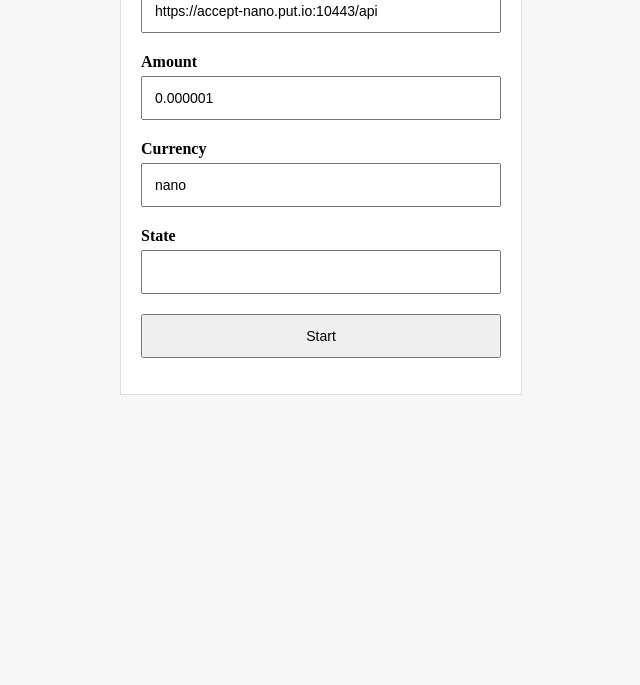
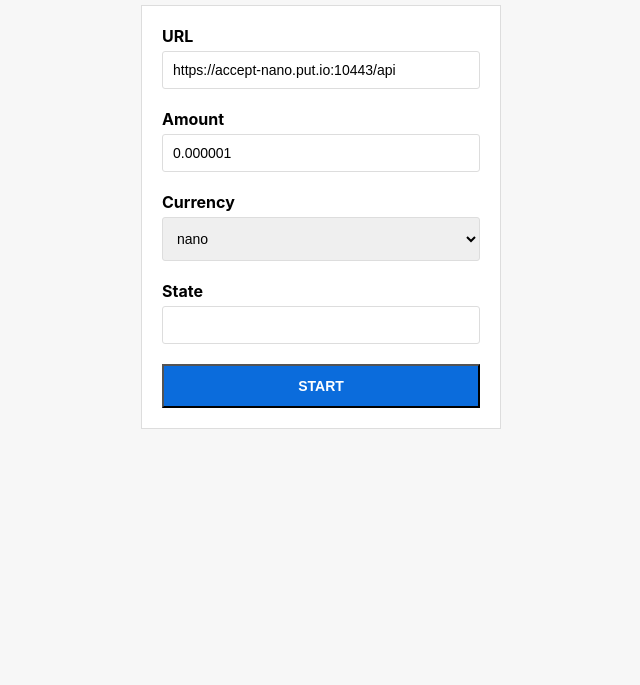
Before and after one commit to accept-nano/accept-nano-client, a website built with Parcel: page example/index.html in a window 1280 px wide. Shown: the part 115-800 px from the top of the page, without its empty margins (319-959 px from the left). Built offline with nearby package versions, Linux system fonts and the light colour scheme.

Commit message:
build example

```diff
--- a/example/index.html
+++ b/example/index.html
@@ -1,22 +1,33 @@
+<!DOCTYPE html>
 <html>
   <head>
     <script src="https://unpkg.com/@accept-nano/client"></script>
     <style>
       body {
         background: #f7f7f7;
+        font-family: -apple-system, BlinkMacSystemFont, "Segoe UI", Roboto, Helvetica, Arial, sans-serif, "Apple Color Emoji", "Segoe UI Emoji", "Segoe UI Symbol";
       }
 
       main {
-        width: 360;
+        width: 360px;
         margin: 60px auto;
+      }
+
+      main h1 {
+        text-align: center;
+      }
+
+      main form {
         border: 1px solid #ddd;
         padding: 20px;
         background: white;
       }
 
       main label,
-      main input {
+      main input,
+      main select {
         display: block;
+        box-sizing: border-box;
         width: 100%;
       }
 
@@ -24,11 +35,18 @@
         font-weight: bold;
       }
 
-      main input {
+      main select {
+        height: 44px;
+      }
+
+      main input,
+      main select {
         margin-top: 5px;
         margin-bottom: 20px;
-        padding: 12px;
+        padding: 10px;
         font-size: 14px;
+        border: 1px solid #ddd;
+        border-radius: 3px;
       }
 
       main button {
@@ -37,11 +55,19 @@
         padding: 12px;
         font-size: 14px;
         cursor: pointer;
+        background: #0B6CDC;
+        color: white;
+        text-transform: uppercase;
+        font-weight: bold;
       }
     </style>
   </head>
 <body>
   <main>
+    <h1>
+      Accept Nano Demo
+    </h1>
+
     <form id="paymentForm">
 
       <label>URL</label>
@@ -51,7 +77,10 @@
       <input type="text" name="amount" value="0.000001" />
 
       <label>Currency</label>
-      <input type="text" name="currency" value="nano" />
+      <select name="currency">
+        <option value="nano">nano</option>
+        <option value="usd">USD</option>
+      </select>
 
       <label>State</label>
       <input type="text" name="state" value="" />
@@ -69,19 +98,17 @@
       e.preventDefault()
 
       window.acceptNano
-        .setup({
-          apiURL: form.apiURL.value,
-        })
+        .setup({ apiURL: form.apiURL.value })
         .startPayment({
           data: {
             amount: form.amount.value,
             currency: form.currency.value,
             state: form.state.value,
           },
-          onStart: (data) => console.log('CLIENT EVENT: started', data),
-          onSuccess: (data) => console.log('CLIENT EVENT: success', data),
-          onFailure: (error) => console.log('CLIENT EVENT: failure', error),
-          onCancel: () => console.log('CLIENT EVENT: cancelled'),
+          onStart: function (data) { console.log('CLIENT EVENT: started', data) },
+          onSuccess: function (data) { console.log('CLIENT EVENT: success', data) },
+          onFailure: function (error) { console.log('CLIENT EVENT: failure', error) },
+          onCancel: function () {console.log('CLIENT EVENT: cancelled') }
         })
     })
   </script>
```
